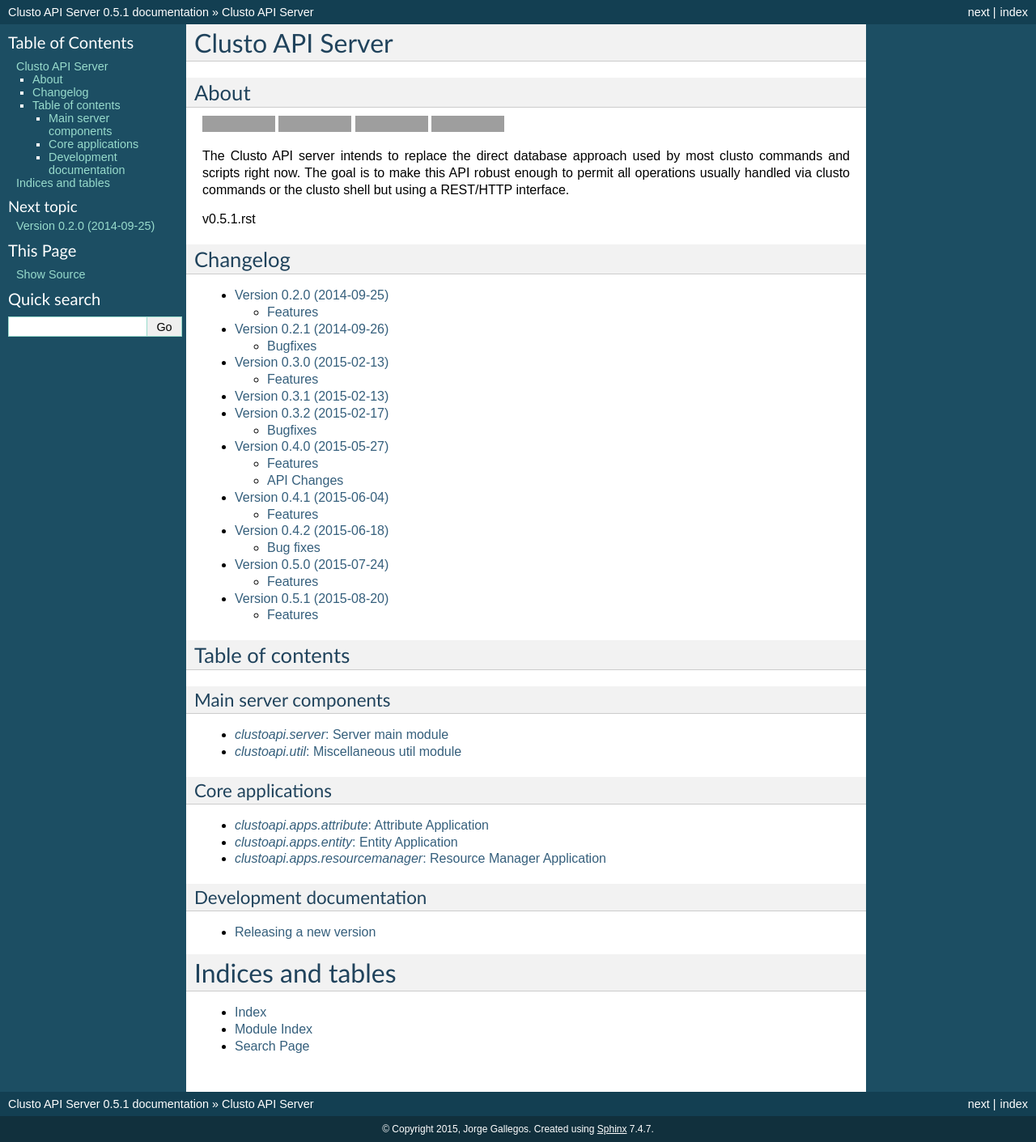
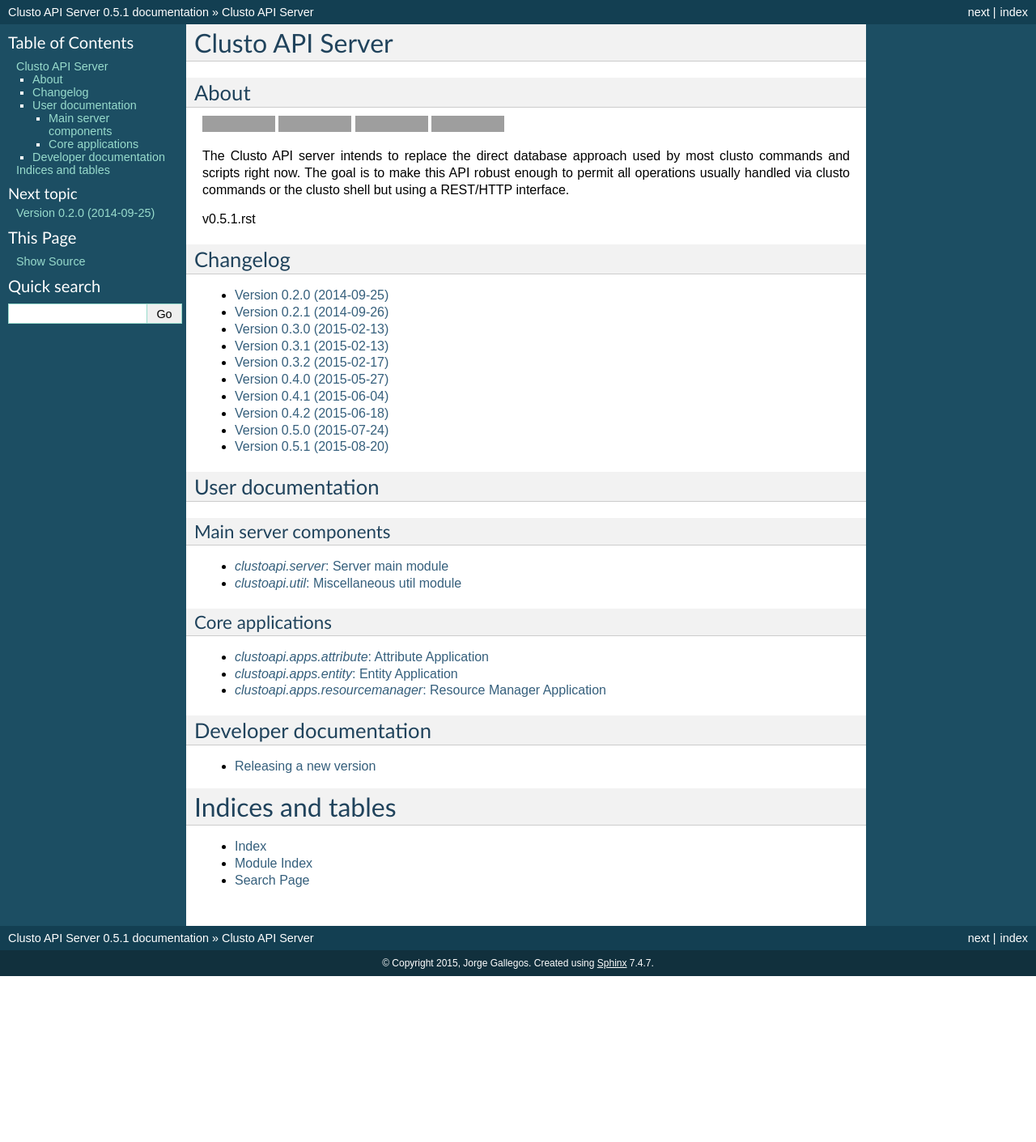
Before and after one commit to clusto/clusto-apiserver, a Sphinx documentation site: the page built from docs/index.rst, in a window 1280 px wide. Shown: the whole page at 81% size. Built offline with Sphinx 7.4.7, drawn with Linux system fonts in a browser that asks for light colours; after the commit the page ends 1206 px from its top, so only the background shows below that; grey boxes are pictures that could not be loaded.

Commit message:
Bit of doc index reshuffle

```diff
--- a/docs/index.rst
+++ b/docs/index.rst
@@ -13,14 +13,15 @@
 ---------
 
 .. toctree::
-   :maxdepth: 2
+   :maxdepth: 1
    :glob:
 
    changelog/v**
 
 
-Table of contents
------------------
+User documentation
+------------------
+
 
 Main server components
 ^^^^^^^^^^^^^^^^^^^^^^
@@ -42,8 +43,8 @@
    clustoapi/apps/*
 
 
-Development documentation
-^^^^^^^^^^^^^^^^^^^^^^^^^
+Developer documentation
+-----------------------
 
 .. toctree::
    :maxdepth: 1
```
